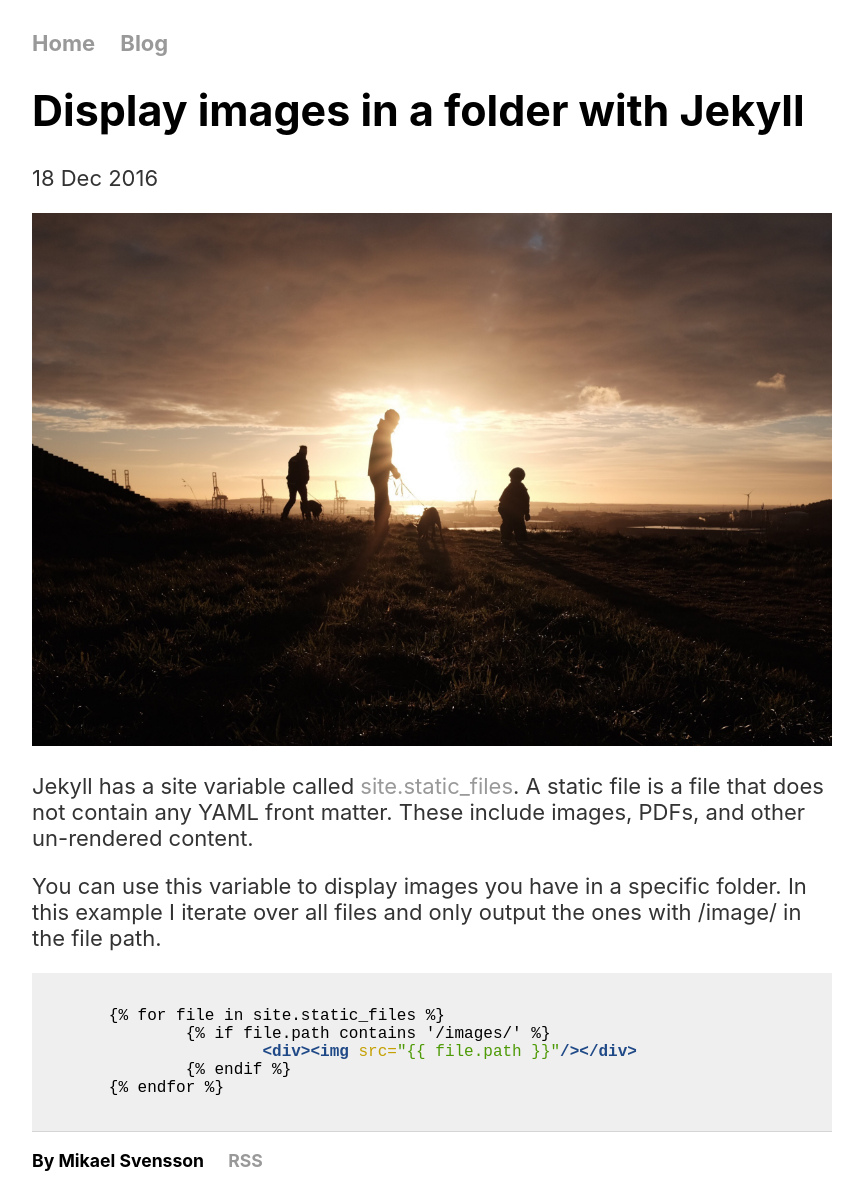
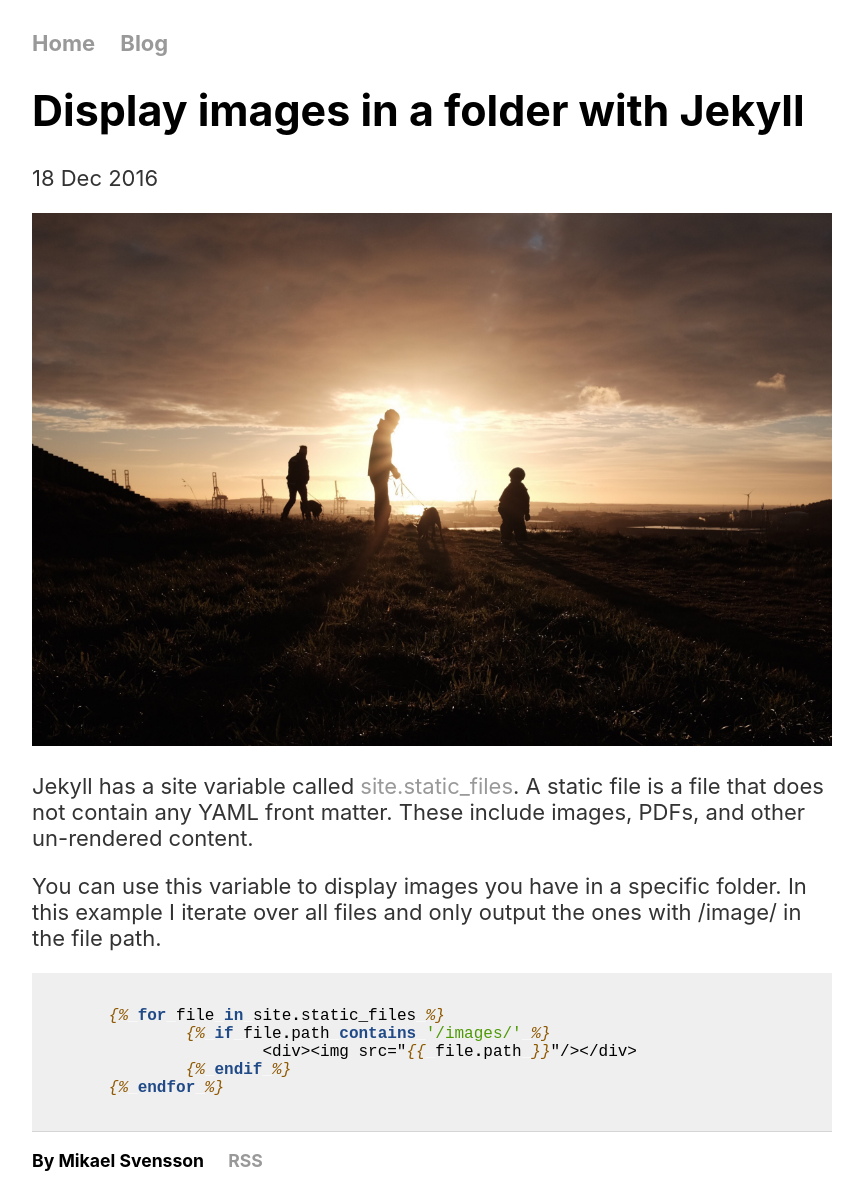
Before and after one commit to mikaelsjovind/mikeysvensson.github.io, a Jekyll site: the page built from _posts/2016-12-18-display-images-in-a-folder-with-jekyll.md, in a window 1280 px wide. Shown: the whole page, without its empty margins (208-1071 px from the left). Built offline with Jekyll 4.4.1, drawn with Linux system fonts in a browser that asks for light colours; our own code applies the rules of GitHub Pages for plain Markdown files.

Commit message:
Liquid highlighter

````diff
--- a/_posts/2016-12-18-display-images-in-a-folder-with-jekyll.md
+++ b/_posts/2016-12-18-display-images-in-a-folder-with-jekyll.md
@@ -9,7 +9,7 @@ Jekyll has a site variable called [site.static_files](http://jekyllrb.com/docs/s
 
 You can use this variable to display images you have in a specific folder. In this example I iterate over all files and only output the ones with /image/ in the file path.
 
-``` html
+``` liquid
 {% raw %}
 	{% for file in site.static_files %}
 		{% if file.path contains '/images/' %}
````
